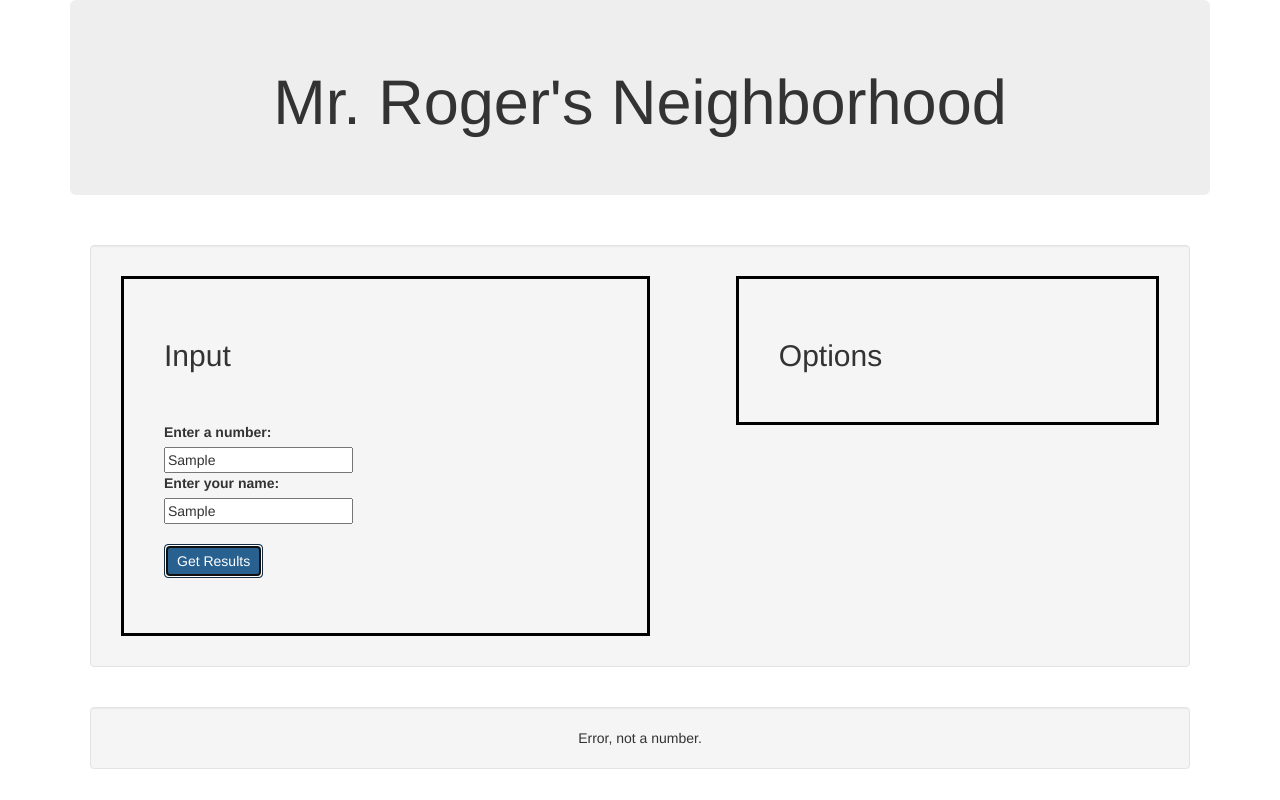
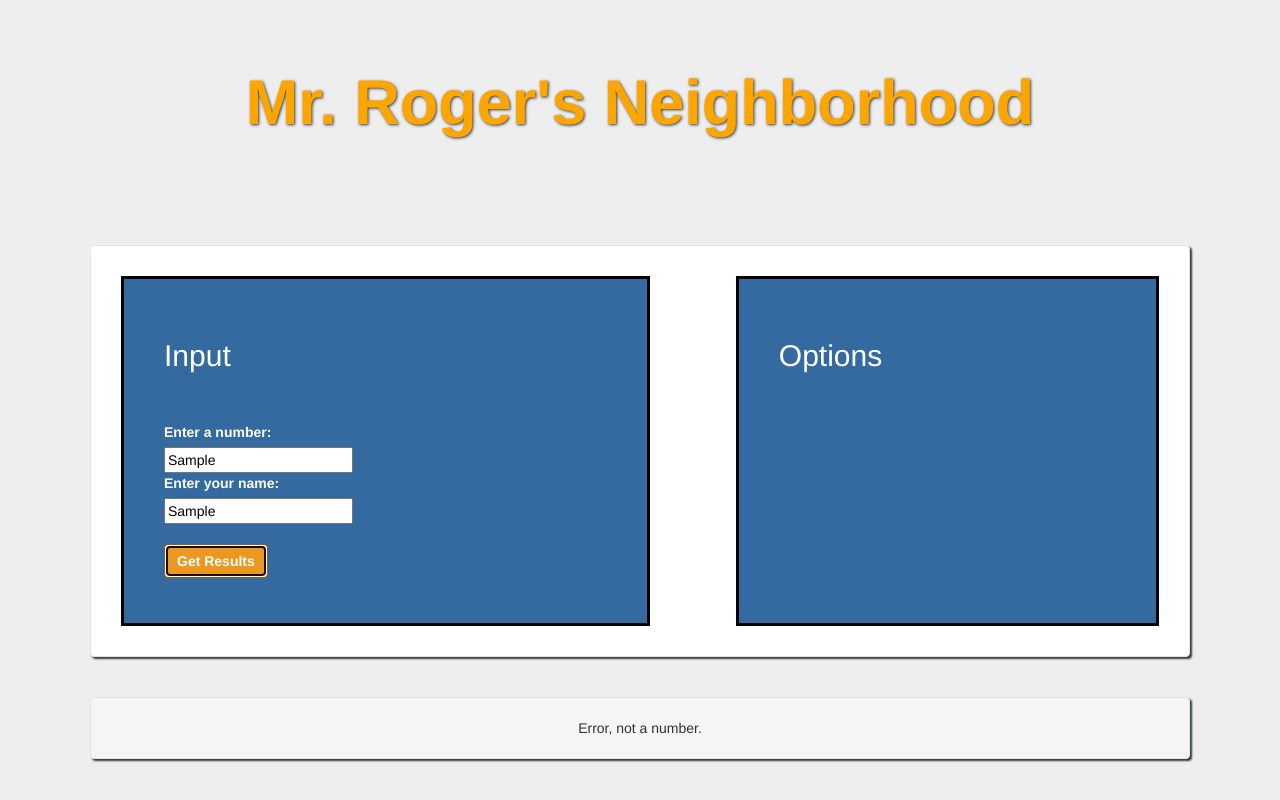
Before and after one commit to mlstroud/mr-rogers-neighborhood, a plain HTML site: page index.html in a window 1280 px wide. Both pictures are taken after typing "Sample", "Sample" into the empty fields and a click on the button "Get Results". Drawn offline with Linux system fonts and the light colour scheme.

Commit message:
Add css styling and colors

```diff
--- a/css/styles.css
+++ b/css/styles.css
@@ -1,14 +1,21 @@
+body {
+  background-color: #EEEEEE;
+}
+
 #result {
   padding: 20px;
   margin: 20px;
   display: none;
   text-align: center;
+  box-shadow: 2px 2px 2px #36393D;
 }
 
 .content {
   padding: 20px;
   margin: 20px;
   text-align: left;
+  background-color: #FFFFFF;
+  box-shadow: 2px 2px 2px #36393D;
 }
 
 .content::after {
@@ -19,7 +26,13 @@
 
 .jumbotron {
   text-align: center;
-  border-style: ;
+  background-color: #EEEEEE;
+}
+
+.title-text {
+  color: orange !important;
+  font-weight: bold;
+  text-shadow: 1px 1px 3px #36393D;
 }
 
 .form-box {
@@ -30,6 +43,13 @@
   border-style: solid;
   border-width: 1;
   border-color: black;
+  background-color: #356AA0;
+  height: 350px;
+  color: white;
+}
+
+input {
+  color: black;
 }
 
 .options {
@@ -40,6 +60,9 @@
   border-style: solid;
   border-width: 1;
   border-color: black;
+  background-color: #356AA0;
+  height: 350px;
+  color: white;
 }
 
 .box-title {
--- a/index.html
+++ b/index.html
@@ -8,10 +8,10 @@
     <title>Mr. Roger's Neighborhood | An Epicodus Project</title>
   </head>
   <body>
+    <div class="jumbotron">
+      <h1 class="title-text">Mr. Roger's Neighborhood</h1>
+    </div>
     <div class="container">
-      <div class="jumbotron">
-        <h1>Mr. Roger's Neighborhood</h1>
-      </div>
 
       <div class="row">
         <div class="col-md-12">
@@ -28,7 +28,7 @@
                   <br>
                   <input type="text" id="input-name" name="name" placeholder="John Smith" class="input-field">
                   <br><br>
-                  <button class="btn btn-primary">Get Results</button>
+                  <button class="btn btn-warning"><strong>Get Results</strong></button>
                 </form>
               </div>
             </div>
--- a/js/scripts.js
+++ b/js/scripts.js
@@ -1,13 +1,24 @@
 
 // BUSINESS LOGIC ====================================================================
 
-function getInput() {
-  var userInput = parseInt($("#input-number").val());
+function getInput(returnType) {
+  var userInput = [];
 
-  return userInput;
+  userInput.push(parseInt($("#input-number").val()));
+  userInput.push($("#input-name").val());
+
+  if(returnType === "number") {
+    return userInput[0];
+  }
+  else if(returnType === "name") {
+    return userInput[1];
+  }
+  else {
+    return "Error, could not retrieve data.";
+  }
 };
 
-function getOutput(inputNumber) {
+function getOutput(inputNumber, inputName) {
 
   if (isNaN(inputNumber)) {
     return "Error, not a number.";
@@ -45,8 +56,12 @@ $(document).ready(function() {
 
   $("#get-number").submit(function(event) {
 
-    var userInput = getInput();
-    var result = getOutput(userInput);
+    var userNumber = getInput("number");
+    var userName = getInput("name");
+    var result = getOutput(userNumber, userName);
+
+    console.log("Number: " + userNumber);
+    console.log("Name: " + userName);
 
     if(formSubmitted === true) {
       $("#result").fadeOut('slow', function() {
```
